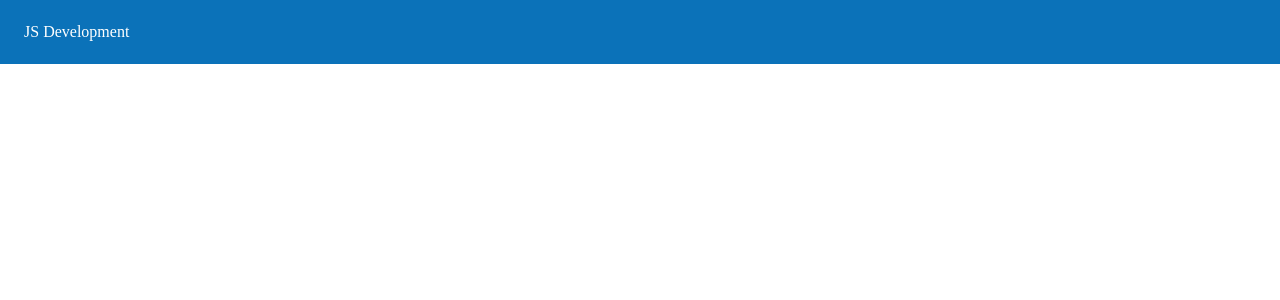
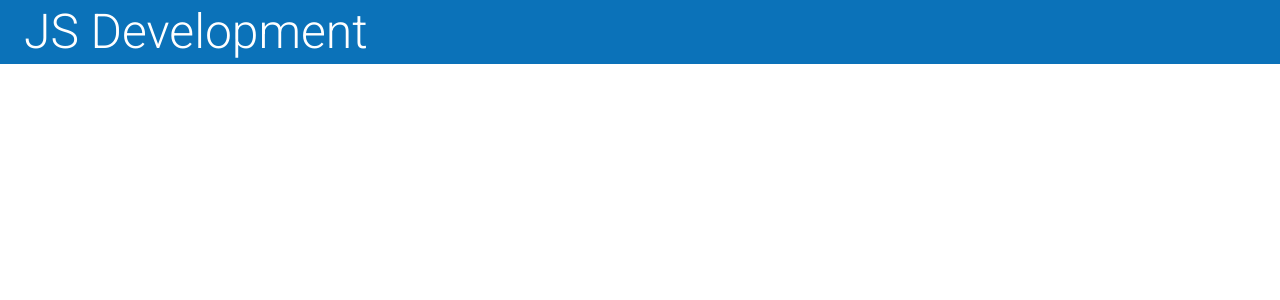
Before and after one commit to Dulatto/mui-react-project, a React (Create React App) app: page / in a window 1280 px wide. Shown: the top 300 px of the page. Built offline with nearby package versions, Linux system fonts and the light colour scheme.

Commit message:
typography

```diff
--- a/src/components/ui/Header.js
+++ b/src/components/ui/Header.js
@@ -1,6 +1,7 @@
 import React from 'react';
 import AppBar from '@mui/material/AppBar';
 import Toolbar from '@mui/material/Toolbar';
+import Typography from '@mui/material/Typography';
 import useScrollTrigger from '@mui/material/useScrollTrigger';
 
 function ElevationScroll(props) {
@@ -20,7 +21,11 @@ function Header(props) {
     return (
         <ElevationScroll>
             <AppBar position='fixed' >
-                <Toolbar>JS Development</Toolbar>
+                <Toolbar>
+                    <Typography variant='h3' >
+                        JS Development
+                    </Typography>
+                </Toolbar>
             </AppBar>
         </ElevationScroll>
     )
--- a/src/components/ui/Theme.js
+++ b/src/components/ui/Theme.js
@@ -15,5 +15,10 @@ export default createTheme({
         secondary: {
             main: `${arcOrange}`
         }
+    },
+    typography: {
+        h3: {
+            fontWeight: 300
+        }
     }
 })
```
